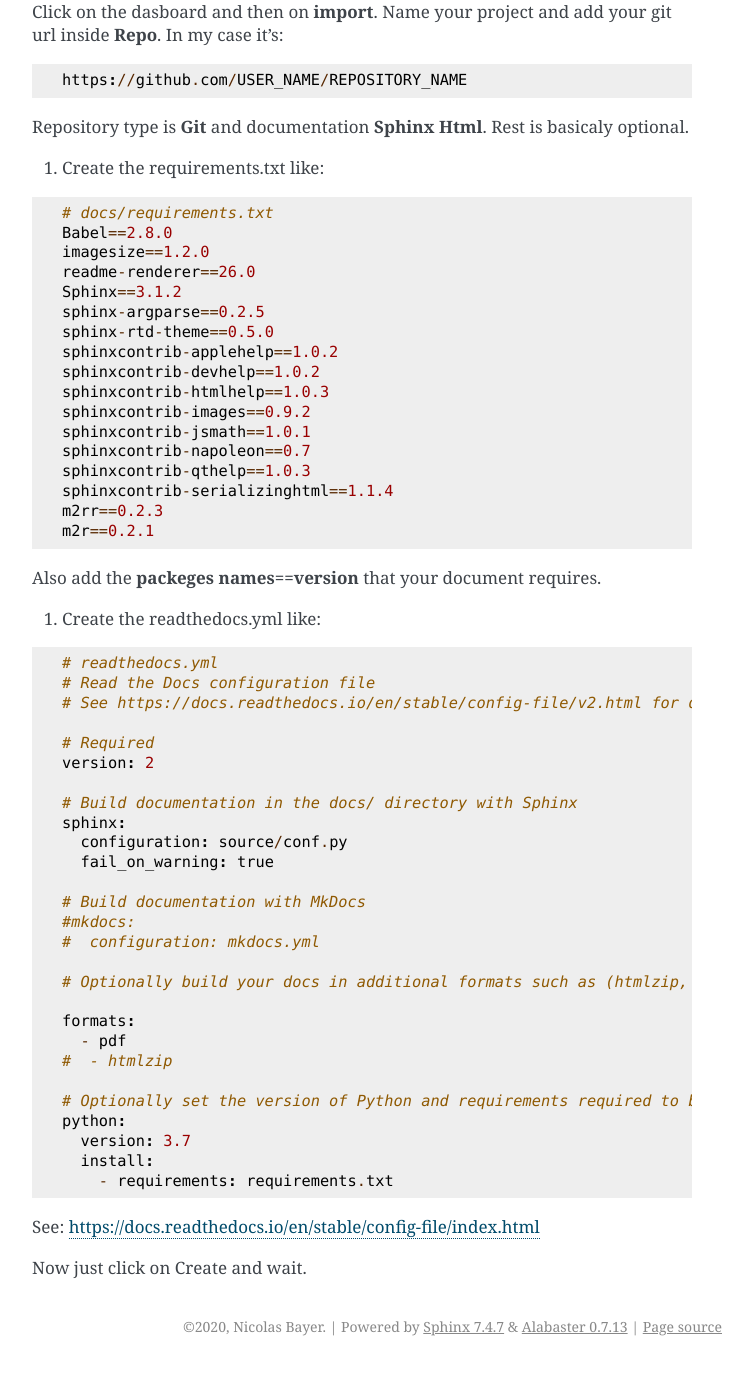
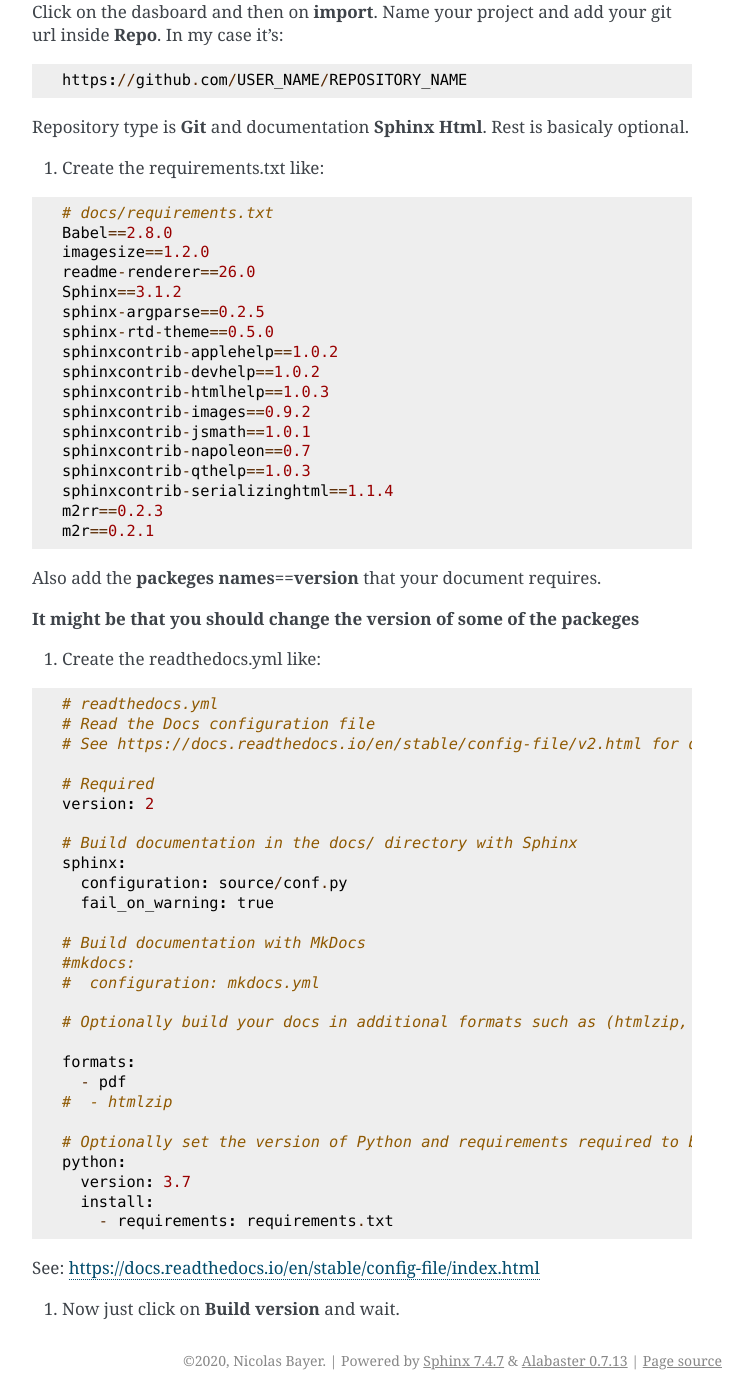
Before and after one commit to nbayer2020/Simple-GitHub-repo-and-ReadTheDocs-set-up-Guide, a Sphinx documentation site: the page built from source/docs_with_sphinx_and_rtd.md, in a window 1280 px wide and 1400 px high, scrolled down 1950 px. Shown: the whole window, without its empty margins (388-1141 px from the left). Built offline with Sphinx 7.4.7, drawn with Linux system fonts in a browser that asks for light colours; before the commit the page ends 3316 px from its top, so only the background shows below that.

Commit message:
adding files for RtD

````diff
--- a/source/docs_with_sphinx_and_rtd.md
+++ b/source/docs_with_sphinx_and_rtd.md
@@ -122,6 +122,8 @@ m2r==0.2.1
 
 Also add the **packeges names==version** that your document requires.
 
+**It might be that you should change the version of some of the packeges**
+
 6. Create the readthedocs.yml like:
 
 ```
@@ -156,4 +158,4 @@ python:
 
 See: [https://docs.readthedocs.io/en/stable/config-file/index.html](https://docs.readthedocs.io/en/stable/config-file/index.html)
 
-Now just click on Create and wait.
+7. Now just click on **Build version** and wait.
````
